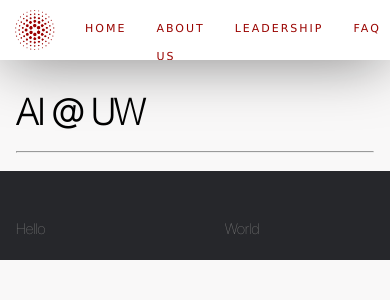
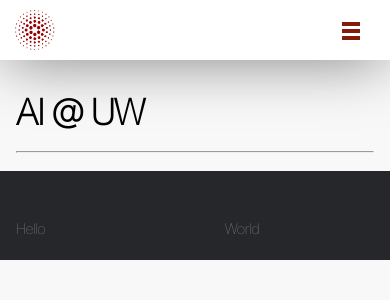
Before and after one commit to aiclubuwmadison/aiclubuwmadison.github.io, a React (Create React App) app: page / in a window 390 px wide. Shown: the top 300 px of the page. Built offline with nearby package versions, Linux system fonts and the light colour scheme.

Commit message:
Added second responsive menu

```diff
--- a/package.json
+++ b/package.json
@@ -8,6 +8,7 @@
     "@testing-library/react": "^9.5.0",
     "@testing-library/user-event": "^7.2.1",
     "react": "^16.13.1",
+    "react-burger-menu": "^2.7.0",
     "react-dom": "^16.13.1",
     "react-router-dom": "^5.2.0",
     "react-scripts": "3.4.1"
--- a/src/components/Footer.js
+++ b/src/components/Footer.js
@@ -4,7 +4,7 @@ import { Grid, Container } from '@material-ui/core';
 const Footer = () => {
 
     return (
-        <footer class="site-footer">
+        <footer className="site-footer">
           <nav>
             <Container>
               <Grid container>
--- a/src/components/Nav.js
+++ b/src/components/Nav.js
@@ -1,7 +1,55 @@
-import React from 'react';
+import React, { useState } from 'react';
 import { Link } from 'react-router-dom';
+import { slide as Menu } from 'react-burger-menu';
+import { useMediaQuery } from '@material-ui/core';
+
+let styles = {
+    bmBurgerButton: {
+        position: 'fixed',
+        width: '18px',
+        height: '18px',
+        right: '30px',
+        top: '22px'
+    },
+    bmBurgerBars: {
+        background: '#831c09'
+    },
+    bmBurgerBarsHover: {
+        background: '#9a0400'
+    },
+    bmCrossButton: {
+        position: 'fixed',
+        width: '18px',
+        height: '18px',
+        right: '30px',
+        top: '22px'
+    },
+    bmCross: {
+        background: '#bdc3c7'
+    },
+    bmMenuWrap: {
+        position: 'fixed',
+        height: '100%'
+    },
+    bmMenu: {
+        background: '#9a0400',
+        padding: '2.5em 1.5em 0',
+        fontSize: '1.15em'
+    },
+    bmItemList: {
+        color: 'whitesmoke',
+        padding: '0.8em'
+    },
+    bmItem: {
+        display: 'inline-block'
+    },
+    bmOverlay: {
+        background: 'rgba(0, 0, 0, 0.3)'
+    }
+};
 
 const Nav = () => {
+    const isLargeScreen = useMediaQuery('(min-width: 800px)');
 
     return (
         <nav id="navbar">
@@ -11,12 +59,34 @@ const Nav = () => {
                 width="40"
                 height="40"
             />
+            { isLargeScreen ?
+                (
+                    <>
                         <Link to ="/">HOME</Link>
                         <Link to ="/about">ABOUT US</Link>
                         <Link to ="/leadership">LEADERSHIP</Link>
                         <Link to ="/faq">FAQ</Link>
                         <Link to ="/involvement">GET INVOLVED</Link>
                         <Link to ="/contact">CONTACT</Link>
+                    </>
+                ) : (
+                    <Menu
+                        right
+                        isOpen={false}
+                        styles={styles}
+                        width={200}
+                        className="burger-menu"
+                        noOverlay
+                    >
+                        <Link to ="/">HOME</Link>
+                        <Link to ="/about">ABOUT US</Link>
+                        <Link to ="/leadership">LEADERSHIP</Link>
+                        <Link to ="/faq">FAQ</Link>
+                        <Link to ="/involvement">GET INVOLVED</Link>
+                        <Link to ="/contact">CONTACT</Link>
+                    </Menu>
+                )
+            }
         </nav>
     );
 };
--- a/src/index.css
+++ b/src/index.css
@@ -51,9 +51,10 @@ code {
   -webkit-box-shadow: 0px 4px 60px -5px rgba(0,0,0,0.53);
   -moz-box-shadow: 0px 4px 60px -5px rgba(0,0,0,0.53);
   box-shadow: 0px 4px 60px -5px rgba(0,0,0,0.53);
+  z-index: 99999;
 }
 
-#navbar > a {
+#navbar a {
   display: inline-block;
   line-height: 2.5;
   font-family: Verdana, sans-serif;
@@ -66,6 +67,15 @@ code {
   -webkit-transition: all 0.4s ease;
 	transition: all 0.4s ease;
   padding: 15px;
+}
+
+.burger-menu a {
+  color: #d1d1d1 !important;
+  border-left: 2px solid #9a0400;
+}
+.burger-menu a:hover {
+  color: white !important;
+  border-left: 2px solid white;
 }
 
 #navbar > a:after {
@@ -83,11 +93,11 @@ code {
   	transition: 0.5s cubic-bezier(0.68, -0.55, 0.265, 1.55) all;
 }
 
-#navbar > a:hover {
+#navbar a:hover {
 	color: #31081F;
 }
 
-#navbar > a:hover:after {
+#navbar a:hover:after {
 	width: 100%;
 }
 
```
Also changed, not shown: 1 other file (tests, documents, lock files or other folders). Lines whose indentation alone changed are shown as unchanged.
